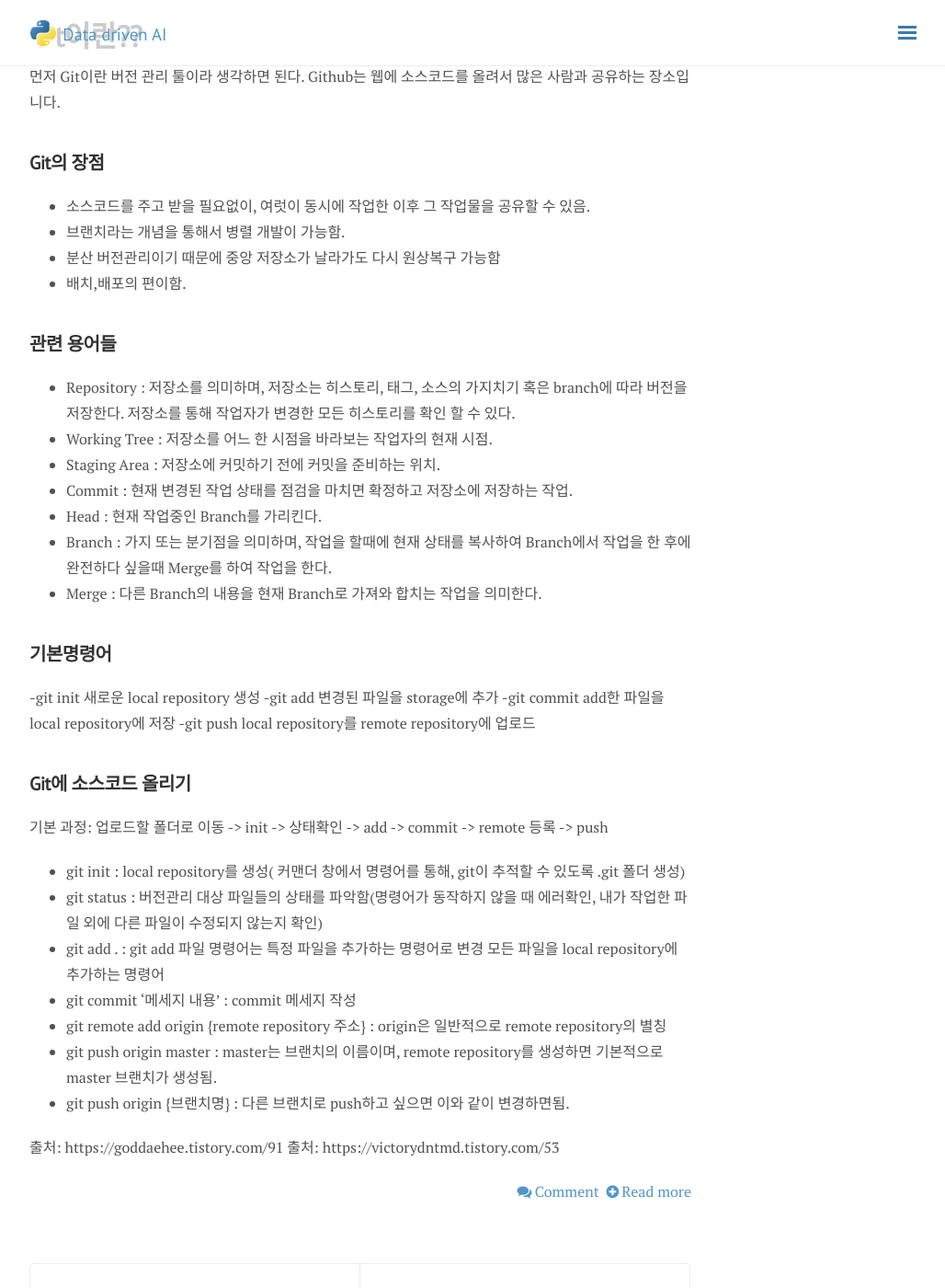
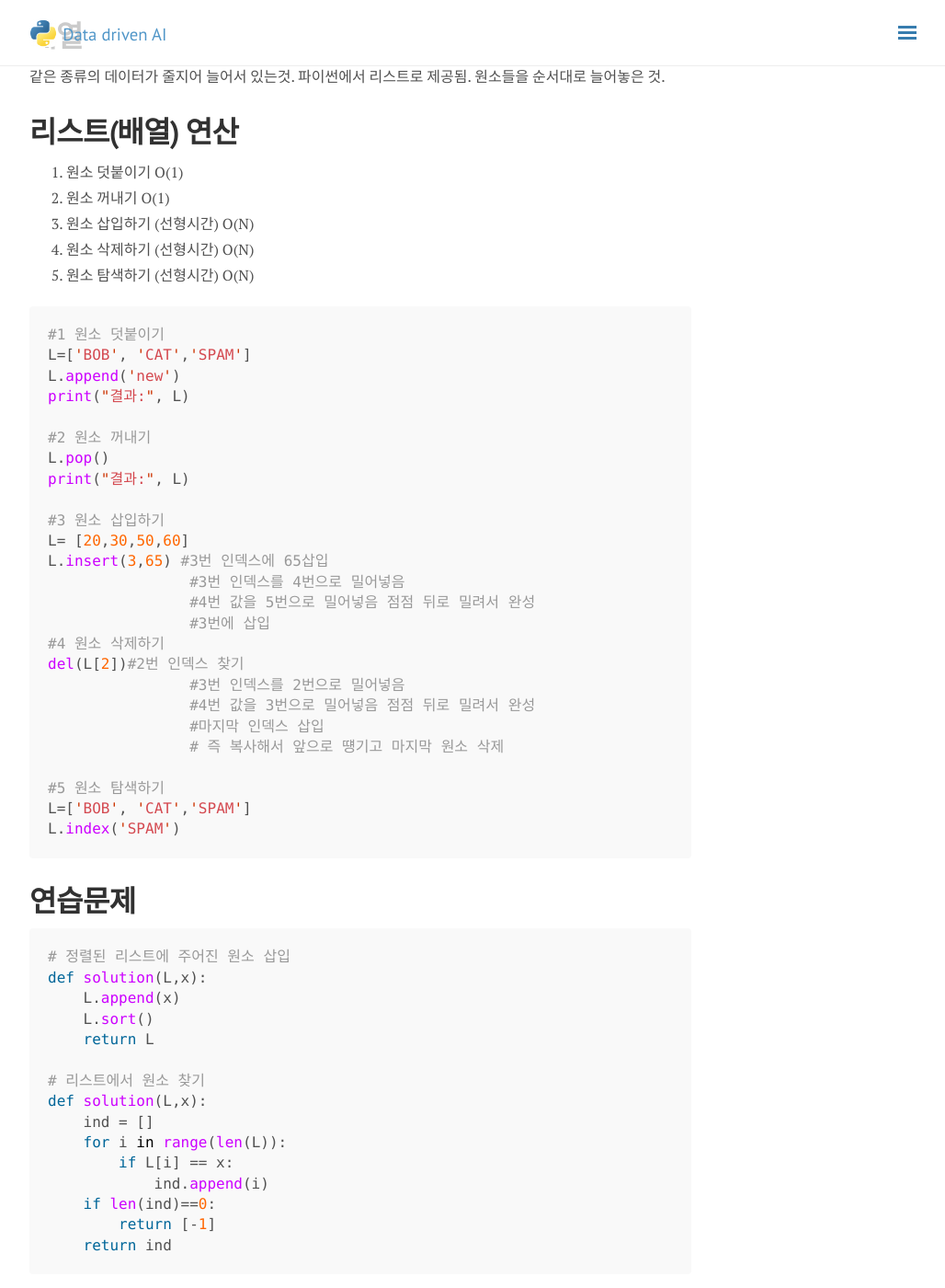
Before and after one commit to hwangyoungjoon/hwang, a Jekyll site: the page built from blog/index.html, in a window 1280 px wide and 1400 px high, scrolled down 232 px. Shown: the whole window at 92% size, without its empty margins (248-1276 px from the left). Built offline with Jekyll 4.4.1, drawn with Linux system fonts in a browser that asks for light colours; nearby versions of some CDN libraries; the list of posts is cut into pages by our own code; comment, search, counter and statistics services are not loaded; some of the changed text lies outside the part shown.

Commit message:
알고리즘 배열1

````diff
--- /dev/null
+++ b/_posts/algorithms/2020-08-04-linear_array.md
@@ -0,0 +1,66 @@
+---
+layout: post
+title: 선형배열
+category: algorithms
+permalink: /algorithms/:year/:month/:day/:title/
+tags: [algorithms, 선형배열, data-structure]
+comments: true
+---
+
+# 배열
+같은 종류의 데이터가 줄지어 늘어서 있는것. 파이썬에서 리스트로 제공됨. 원소들을 순서대로 늘어놓은 것.
+
+
+# 리스트(배열) 연산
+1. 원소 덧붙이기 O(1)
+2. 원소 꺼내기  O(1)
+3. 원소 삽입하기 (선형시간) O(N)
+4. 원소 삭제하기 (선형시간) O(N)
+5. 원소 탐색하기 (선형시간) O(N)
+
+```python
+#1 원소 덧붙이기
+L=['BOB', 'CAT','SPAM']
+L.append('new')
+print("결과:", L)
+
+#2 원소 꺼내기
+L.pop()
+print("결과:", L)
+
+#3 원소 삽입하기
+L= [20,30,50,60]
+L.insert(3,65) #3번 인덱스에 65삽입
+                #3번 인덱스를 4번으로 밀어넣음
+                #4번 값을 5번으로 밀어넣음 점점 뒤로 밀려서 완성
+                #3번에 삽입
+#4 원소 삭제하기
+del(L[2])#2번 인덱스 찾기
+                #3번 인덱스를 2번으로 밀어넣음
+                #4번 값을 3번으로 밀어넣음 점점 뒤로 밀려서 완성
+                #마지막 인덱스 삽입
+                # 즉 복사해서 앞으로 떙기고 마지막 원소 삭제
+
+#5 원소 탐색하기
+L=['BOB', 'CAT','SPAM']
+L.index('SPAM')
+```
+
+# 연습문제
+```python
+# 정렬된 리스트에 주어진 원소 삽입
+def solution(L,x):
+    L.append(x)
+    L.sort()
+    return L
+
+# 리스트에서 원소 찾기
+def solution(L,x):
+    ind = []
+    for i in range(len(L)):
+        if L[i] == x:
+            ind.append(i)
+    if len(ind)==0:
+        return [-1]
+    return ind
+```
````
Also changed, not shown: _posts/git/2020-08-03-gitblog.md (+14 -19 lines), 1 other file.
